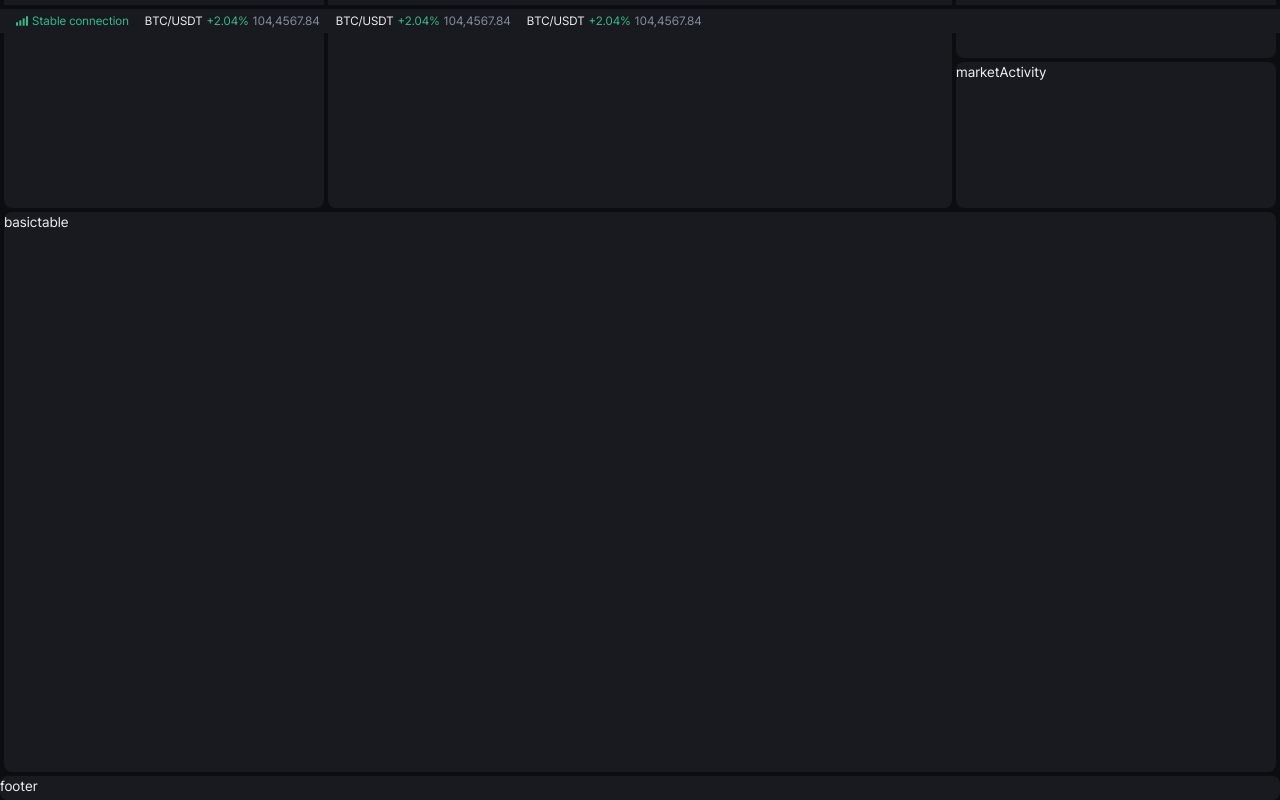
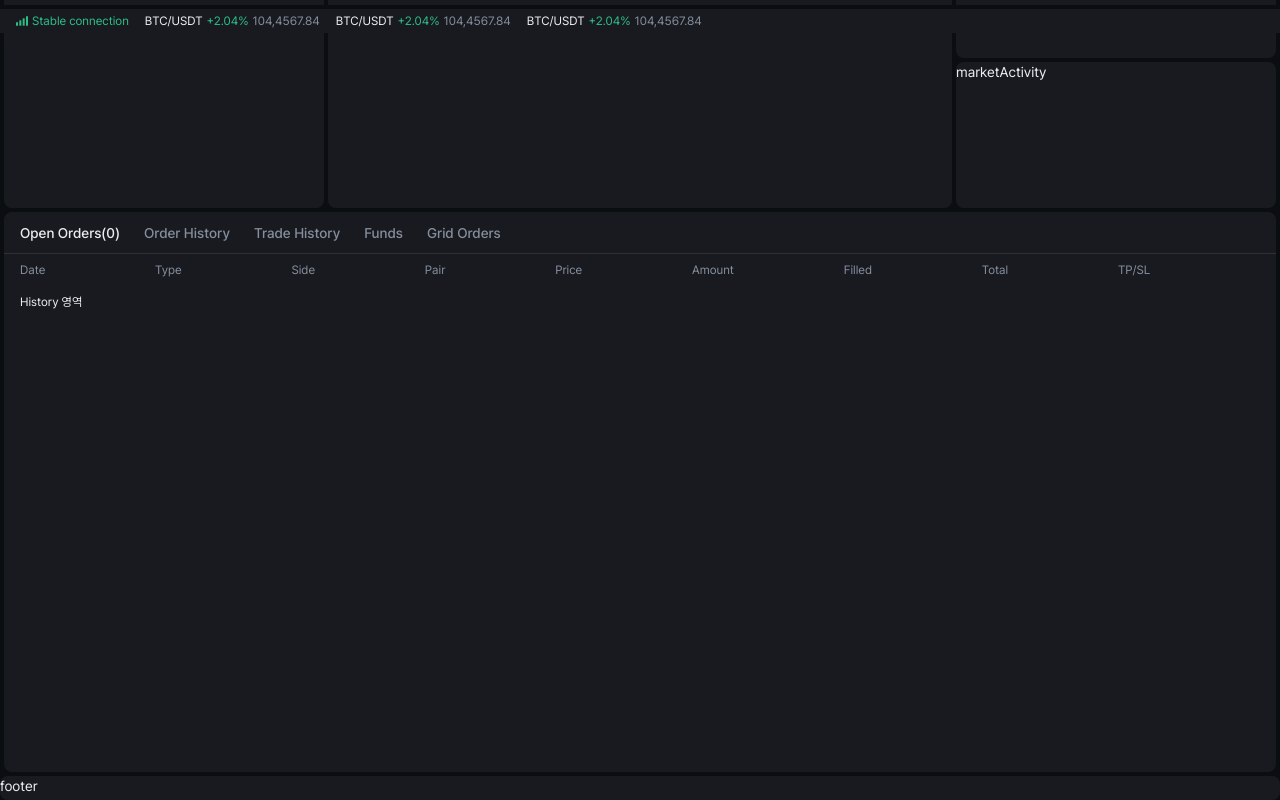
Before and after one commit to sk0x0y/krononlabs-task, a Next.js app: page / in a window 1280 px wide. Shown: the part 767-1567 px from the top of the page. Built offline with nearby package versions, Linux system fonts and the light colour scheme.

Commit message:
feat: [KLT-3] BasicTable 컴포넌트 추가

```diff
--- a/app/page.tsx
+++ b/app/page.tsx
@@ -1,4 +1,4 @@
-import { SubHeader, OrderBook } from '@/src/widgets/trade';
+import { SubHeader, OrderBook, BasicTable } from '@/src/widgets/trade';
 
 export default function Home() {
   return (
@@ -65,9 +65,7 @@
         marketActivity
       </section>
 
-      <section className="" style={{ gridArea: 'basictable' }}>
-        basictable
-      </section>
+      <BasicTable />
 
       <section className="" style={{ gridArea: 'footer' }}>
         footer
--- /dev/null
+++ b/src/widgets/trade/basic-table.tsx
@@ -0,0 +1,35 @@
+export default function BasicTable() {
+  return (
+    <section
+      style={{
+        gridArea: 'basictable',
+      }}
+    >
+      <div className="flex items-center h-[42px] px-4 border-b border-b-divider font-medium text-sm">
+        <ul className="flex gap-6 text-secondary [&>li]:cursor-pointer">
+          <li className="hover:text-primary-text text-primary-text">
+            Open Orders(0)
+          </li>
+          <li className="hover:text-primary-text">Order History</li>
+          <li className="hover:text-primary-text">Trade History</li>
+          <li className="hover:text-primary-text">Funds</li>
+          <li className="hover:text-primary-text">Grid Orders</li>
+        </ul>
+      </div>
+
+      <div className="flex justify-between px-4 py-2 text-xs text-secondary">
+        <span className="grow">Date</span>
+        <span className="grow">Type</span>
+        <span className="grow">Side</span>
+        <span className="grow">Pair</span>
+        <span className="grow">Price</span>
+        <span className="grow">Amount</span>
+        <span className="grow">Filled</span>
+        <span className="grow">Total</span>
+        <span className="grow">TP/SL</span>
+      </div>
+
+      <div className="px-4 py-2 text-xs">History 영역</div>
+    </section>
+  );
+}
--- a/src/widgets/trade/index.ts
+++ b/src/widgets/trade/index.ts
@@ -1,2 +1,3 @@
 export { default as SubHeader } from './sub-header';
 export { default as OrderBook } from './order-book';
+export { default as BasicTable } from './basic-table';
```
